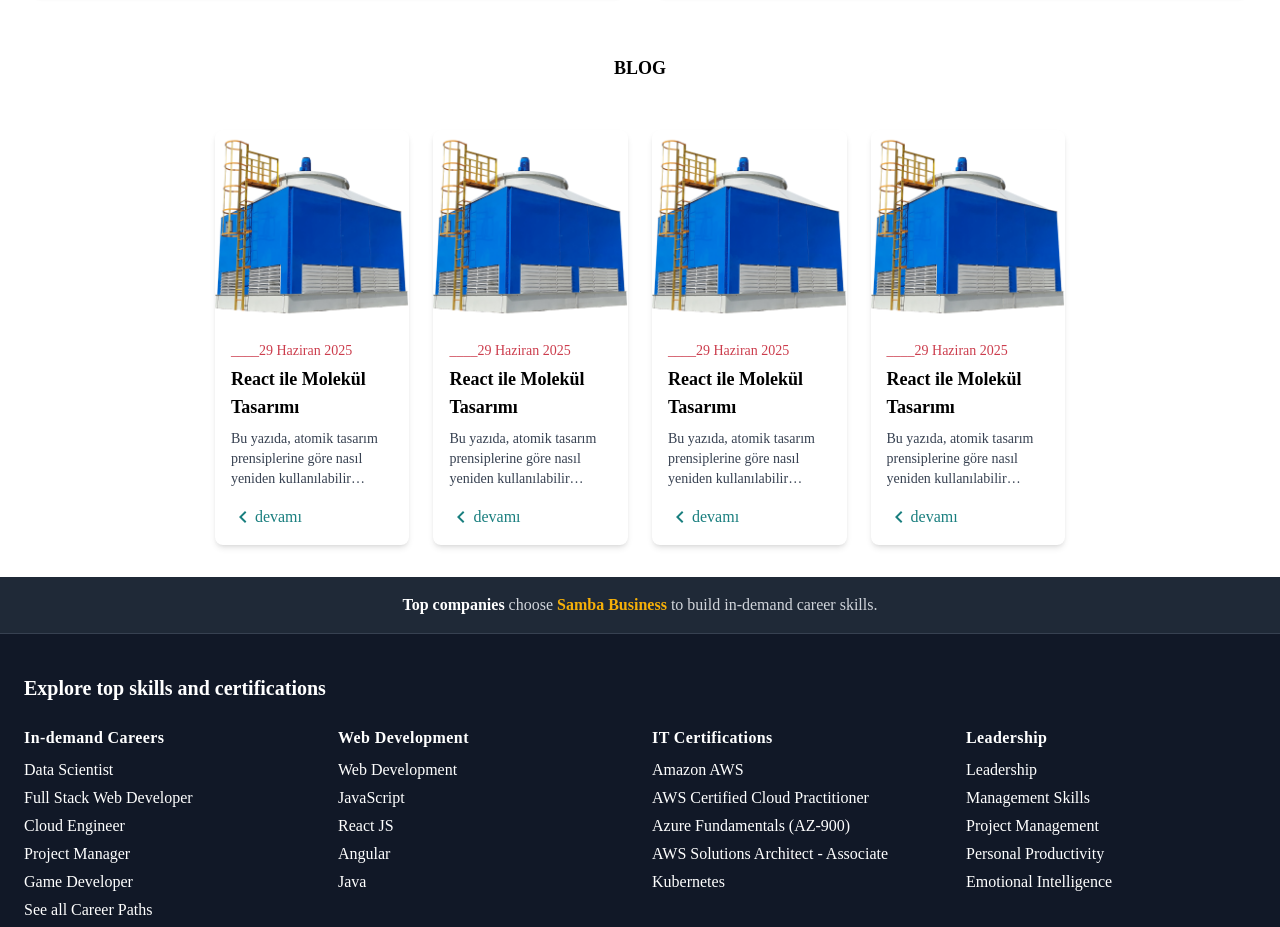
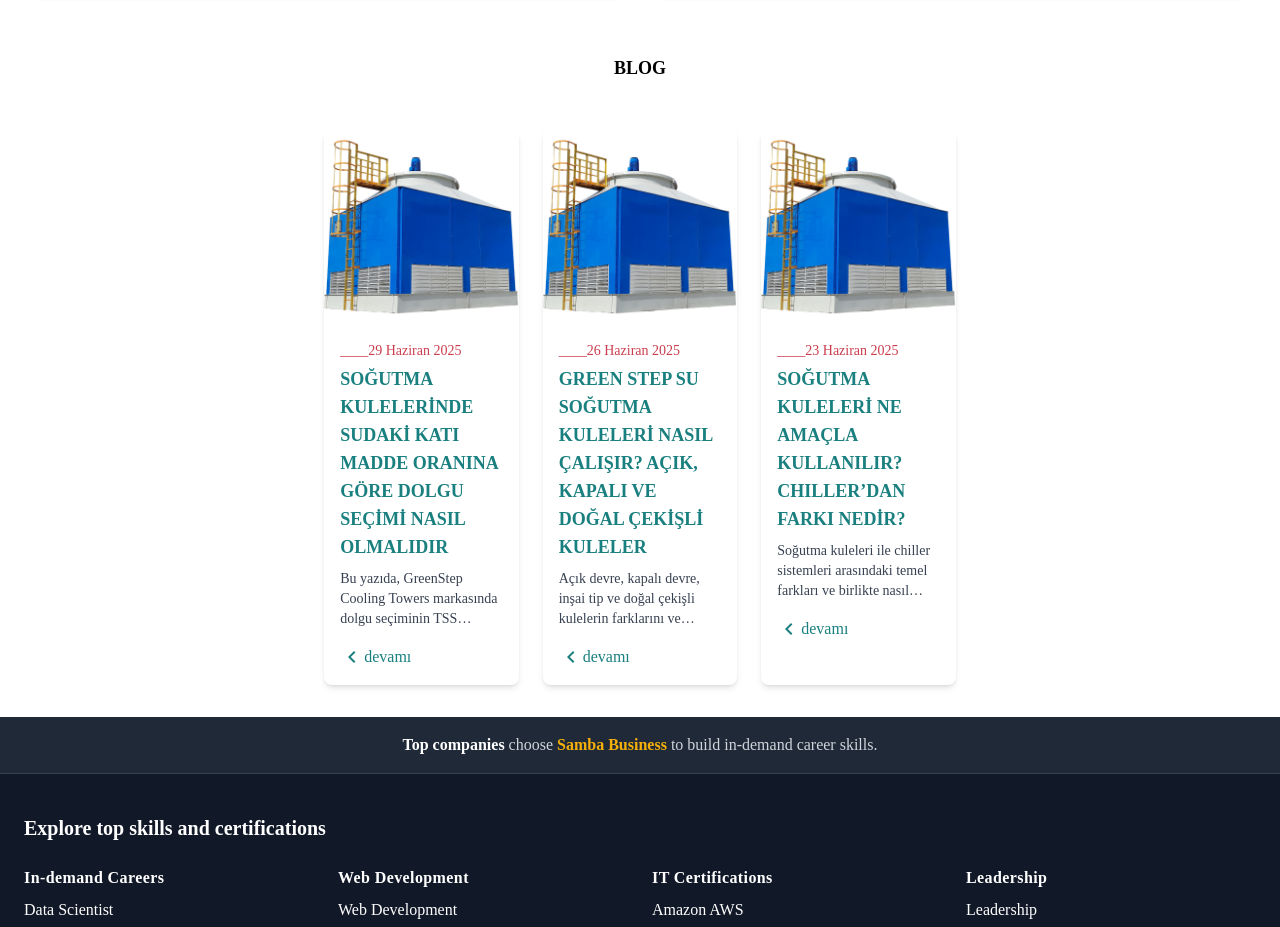
Before and after one commit to sambasoftwareuk/greenstep, a Next.js app: page /molecule in a window 1280 px wide. Shown: the part 6300-7227 px from the top of the page. Built offline with nearby package versions, Linux system fonts and the light colour scheme.

Commit message:
add new data for blogcards

```diff
--- a/app/_molecules/blogCard.jsx
+++ b/app/_molecules/blogCard.jsx
@@ -1,7 +1,7 @@
 import React from "react";
 import { CardImage } from "../_atoms/images";
 import { ChevronLeft } from "../_atoms/Icons";
-import Link from "next/link";
+import { SambaLinks } from "../_atoms/SambaLinks";
 
 const BlogCard = ({
   imageLink,
@@ -12,7 +12,7 @@ const BlogCard = ({
   aspectRatio,
 }) => {
   return (
-    <Link
+    <SambaLinks
       href={"/"}
       className="bg-white shadow-md rounded-lg overflow-hidden transition-transform hover:scale-105 cursor-pointer w-1/5"
     >
@@ -33,7 +33,7 @@ const BlogCard = ({
       <div className="p-4 pt-0 flex justify-start text-primary900">
         <ChevronLeft className="w-6 h-6" /> <h1>devamı</h1>
       </div>
-    </Link>
+    </SambaLinks>
   );
 };
 
--- /dev/null
+++ b/app/constants/blogData.json
@@ -0,0 +1,26 @@
+[
+  {
+    "title": "SOĞUTMA KULELERİNDE SUDAKİ KATI MADDE ORANINA GÖRE DOLGU SEÇİMİ NASIL OLMALIDIR",
+    "date": "29 Haziran 2025",
+    "excerpt": "Bu yazıda, GreenStep Cooling Towers markasında dolgu seçiminin TSS değerine göre nasıl yapılması gerektiğini ele alıyoruz.",
+    "imageLink": "/tek-hucreli.png",
+    "imageAlt": "Dolgu seçimi blog görseli",
+    "aspectRatio": "aspect-[16/16]"
+  },
+  {
+    "title": "GREEN STEP SU SOĞUTMA KULELERİ NASIL ÇALIŞIR? AÇIK, KAPALI VE DOĞAL ÇEKİŞLİ KULELER",
+    "date": "26 Haziran 2025",
+    "excerpt": "Açık devre, kapalı devre, inşai tip ve doğal çekişli kulelerin farklarını ve çalışma prensiplerini bu yazıda inceleyebilirsin.",
+    "imageLink": "/tek-hucreli.png",
+    "imageAlt": "Soğutma kuleleri blog görseli",
+    "aspectRatio": "aspect-[16/16]"
+  },
+  {
+    "title": "SOĞUTMA KULELERİ NE AMAÇLA KULLANILIR? CHILLER’DAN FARKI NEDİR?",
+    "date": "23 Haziran 2025",
+    "excerpt": "Soğutma kuleleri ile chiller sistemleri arasındaki temel farkları ve birlikte nasıl çalıştıklarını detaylıca açıklıyoruz.",
+    "imageLink": "/tek-hucreli.png",
+    "imageAlt": "Soğutma ve chiller blog görseli",
+    "aspectRatio": "aspect-[16/16]"
+  }
+]
--- a/app/molecule/page.jsx
+++ b/app/molecule/page.jsx
@@ -16,6 +16,7 @@ import courses from "../mocks/courses.json";
 import products from "../constants/bigCardProducts.json";
 import MainProductComponent from "../_components/MainProductComponent.jsx";
 import BlogCard from "../_molecules/blogCard";
+import blogData from "../constants/blogData.json";
 
 const page = () => {
   return (
@@ -104,39 +105,18 @@ const page = () => {
       <MainProductComponent products={products} />
       <div className="flex flex-col justify-center items-center m-4">
         <h1 className="font-bold text-lg mb-10">BLOG</h1>
-        <div className="mt-2 flex w-4/5 m-auto justify-center gap-6 h-1/4">
-          <BlogCard
-            imageLink={"/tek-hucreli.png"}
-            imageAlt="Blog görseli"
-            date="29 Haziran 2025"
-            title="React ile Molekül Tasarımı"
-            excerpt="Bu yazıda, atomik tasarım prensiplerine göre nasıl yeniden kullanılabilir bileşenler oluşturabileceğimizi öğreneceğiz."
-            aspectRatio="aspect-[16/16]"
-          />
-          <BlogCard
-            imageLink={"/tek-hucreli.png"}
-            imageAlt="Blog görseli"
-            date="29 Haziran 2025"
-            title="React ile Molekül Tasarımı"
-            excerpt="Bu yazıda, atomik tasarım prensiplerine göre nasıl yeniden kullanılabilir bileşenler oluşturabileceğimizi öğreneceğiz."
-            aspectRatio="aspect-[16/16]"
-          />
-          <BlogCard
-            imageLink={"/tek-hucreli.png"}
-            imageAlt="Blog görseli"
-            date="29 Haziran 2025"
-            title="React ile Molekül Tasarımı"
-            excerpt="Bu yazıda, atomik tasarım prensiplerine göre nasıl yeniden kullanılabilir bileşenler oluşturabileceğimizi öğreneceğiz."
-            aspectRatio="aspect-[16/16]"
-          />
-          <BlogCard
-            imageLink={"/tek-hucreli.png"}
-            imageAlt="Blog görseli"
-            date="29 Haziran 2025"
-            title="React ile Molekül Tasarımı"
-            excerpt="Bu yazıda, atomik tasarım prensiplerine göre nasıl yeniden kullanılabilir bileşenler oluşturabileceğimizi öğreneceğiz."
-            aspectRatio="aspect-[16/16]"
-          />
+        <div className="mt-2 flex w-4/5 m-auto justify-center gap-6 h-1/4 flex-wrap">
+          {blogData.map((post, index) => (
+            <BlogCard
+              key={index}
+              imageLink={post.imageLink}
+              imageAlt={post.imageAlt}
+              date={post.date}
+              title={post.title}
+              excerpt={post.excerpt}
+              aspectRatio={post.aspectRatio}
+            />
+          ))}
         </div>
       </div>
     </div>
```
